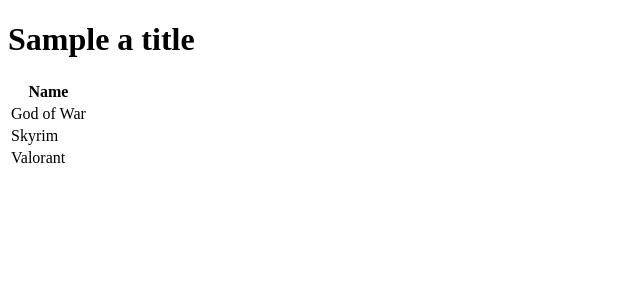
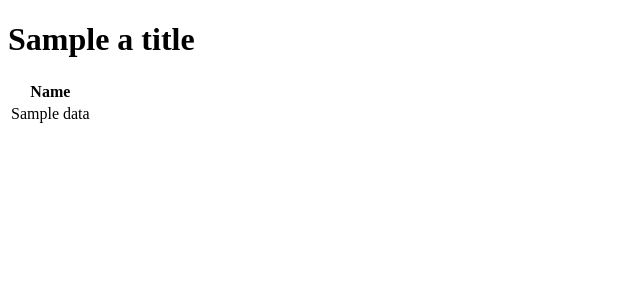
Before and after one commit to alvesgf16/game-library, a Flask app: template templates/list.html in a window 1280 px wide. Shown: the top 300 px of the page, without its empty margins (0-640 px from the left). Run offline with Flask 2, Linux system fonts and the light colour scheme; the template is opened without the code that fills it: most values are stand-ins (such as "Sample title", 1, 10 or a date in 2020).

Commit message:
feat: create table data dinamically

```diff
--- a/game_library.py
+++ b/game_library.py
@@ -6,7 +6,8 @@
 
 @app.route("/start")
 def hello():
-    return render_template("list.html", a_title="Games")
+    games = ["Tetris", "Skyrim", "Crash Bandicoot"]
+    return render_template("list.html", a_title="Games", table_data=games)
 
 
 if __name__ == "__main__":
--- a/templates/list.html
+++ b/templates/list.html
@@ -18,15 +18,11 @@
           </tr>
         </thead>
         <tbody>
+          {% for data in table_data %}
           <tr>
-            <td>God of War</td>
+            <td>{{ data }}</td>
           </tr>
-          <tr>
-            <td>Skyrim</td>
-          </tr>
-          <tr>
-            <td>Valorant</td>
-          </tr>
+          {% endfor %}
         </tbody>
       </table>
     </div>
```
Also changed, not shown: tests/test_game_library.py (+6 -0 lines).
